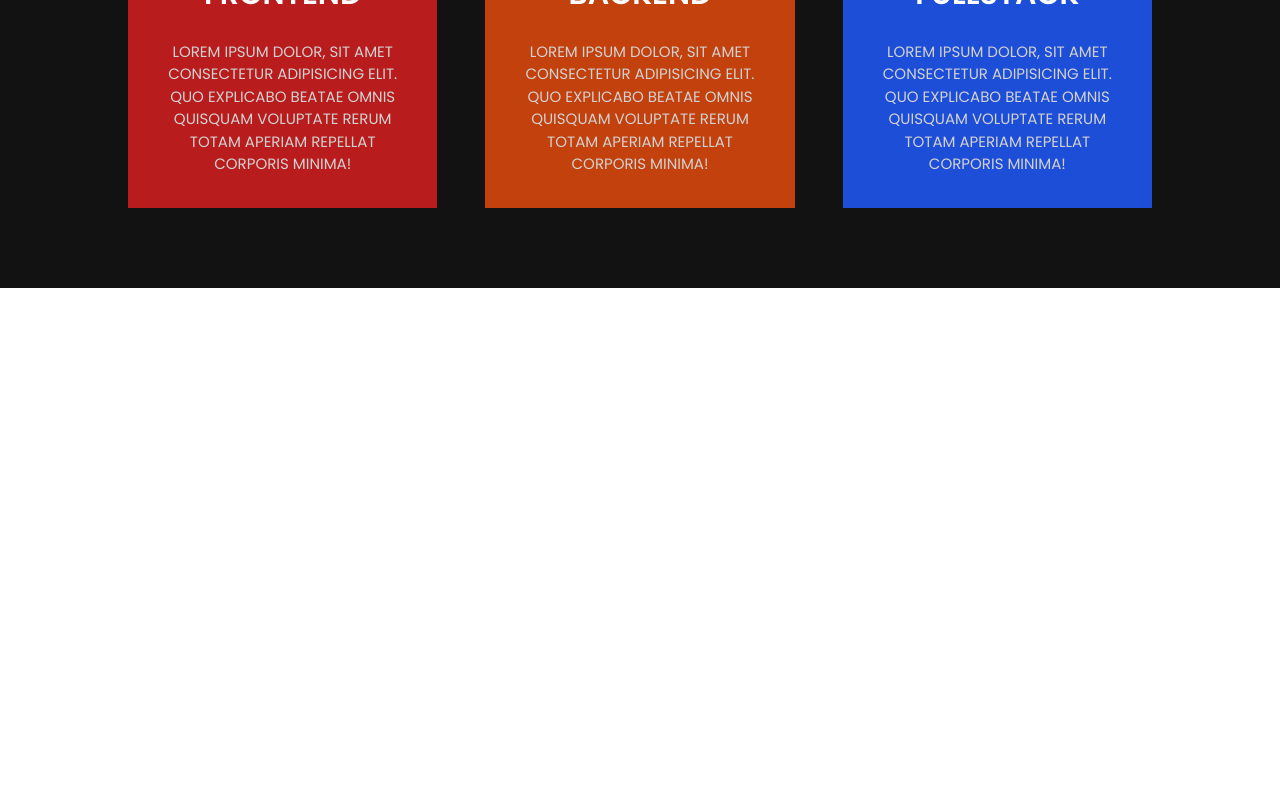
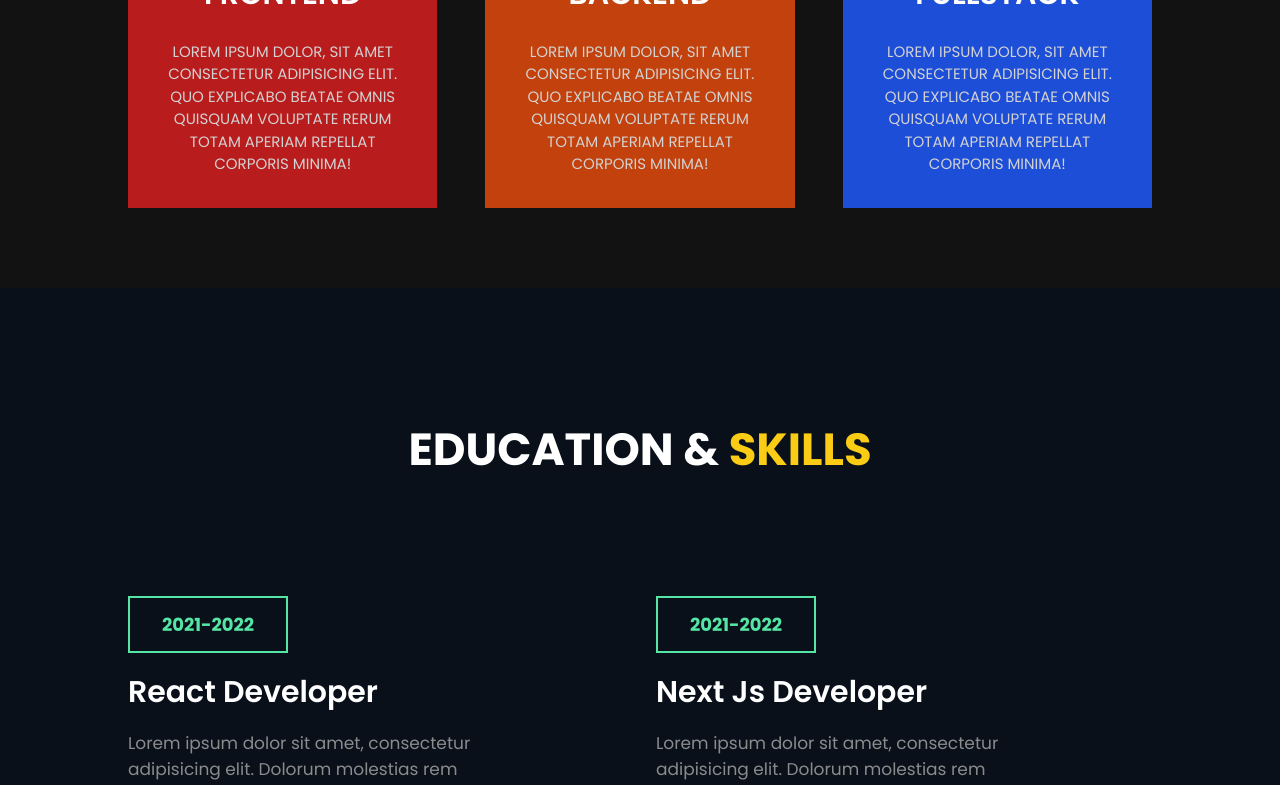
Before and after one commit to Rashmika-Jayarathna/portfolio, a Next.js app: page / in a window 1280 px wide. Shown: the part 2000-2785 px from the top of the page. Before the commit the page ends 2288 px from the top, so only its background shows below. Built offline with nearby package versions, Linux system fonts and the light colour scheme.

Commit message:
Added Education and skills section

```diff
--- /dev/null
+++ b/components/Skills.tsx
@@ -0,0 +1,26 @@
+import React from 'react'
+import SkillsItem from './SkillsItem'
+import SkillsLanguage from './SkillsLanguage'
+
+const Skills = () => {
+  return (
+    <div className='pt-[4rem] md:pt-[8rem] pb-[5rem] bg-[#09101a] '>
+        <h1 className='heading'>Education & <span className='text-yellow-400'>Skills</span></h1>
+        <div className='w-[80%] mx-auto pt-[4rem] md:pt-[8rem] grid grid-cols-1 md:grid-cols-2 gap-[2rem] items-center'>
+            <div>
+                <SkillsItem title="React Developer" year="2021-2022"/>
+                <SkillsItem title="MERN Stack Developer" year="2022-2023"/>
+                <SkillsLanguage skill1="html" skill2="css" skill3="javascript" level1="w-[91%]" level2="w-[88%]" level3="w-[80%]"/>
+            </div>
+            <div>
+                <SkillsItem title="Next Js Developer" year="2021-2022"/>
+                <SkillsItem title="Node Js Developer" year="2022-2023"/>
+                <SkillsLanguage skill1="React Js" skill2="Next Js" skill3="TypeScript" level1="w-[81%]" level2="w-[78%]" level3="w-[60%]"/>
+            </div>
+        </div>
+    </div>
+
+  )
+}
+
+export default Skills
--- /dev/null
+++ b/components/SkillsItem.tsx
@@ -0,0 +1,26 @@
+import React from "react";
+
+interface Props {
+  title: string;
+  year: string;
+}
+
+const SkillsItem = ({ title, year }: Props) => {
+  return (
+    <div className="mb-[4rem] md:mb-[8rem] ">
+      <span className="px-[2rem] text-[#55e6a5] py-[0.9rem] font-bold text-[18px] border-[2px] border-[#55e6a5] ">
+        {year}
+      </span>
+      <h1 className="mt-[2rem] capitalize font-semibold mb-[1rem] text-[20px] sm:text-[25px] md:text-[30px] text-white">
+        {title}
+      </h1>
+      <p className="text-[#aaaaaa] font-normal w-[80%] text-[17px] opacity-80 ">
+        Lorem ipsum dolor sit amet, consectetur adipisicing elit. Dolorum
+        molestias rem voluptatum optio dicta necessitatibus illum fugit facilis
+        vel voluptate.
+      </p>
+    </div>
+  );
+};
+
+export default SkillsItem;
--- /dev/null
+++ b/components/SkillsLanguage.tsx
@@ -0,0 +1,40 @@
+import React from 'react'
+
+interface Props {
+  skill1: string;
+  skill2: string;
+  skill3: string;
+  level1: string;
+  level2: string;
+  level3: string;
+}
+
+const SkillsLanguage = ({skill1,skill2,skill3,level1,level2,level3}:Props) => {
+  return (
+    <div>
+      <div className='relative mb-[3rem] '>
+        <h1 className='p-5 w-[100%] uppercase bg-gray-800 rounded-sm text-white text-[20px] font-bold' >
+          {skill1}
+        </h1>
+        <span className={`${level1} bottom-0 h-[6px] absolute bg-[#55e6a5] `}></span>
+
+      </div>
+      <div className='relative mb-[3rem] '>
+        <h1 className='p-5 w-[100%] uppercase bg-gray-800 rounded-sm text-white text-[20px] font-bold' >
+          {skill2}
+        </h1>
+        <span className={`${level2} bottom-0 h-[6px] absolute bg-[#55e6a5] `}></span>
+
+      </div><div className='relative mb-[3rem] '>
+        <h1 className='p-5 w-[100%] uppercase bg-gray-800 rounded-sm text-white text-[20px] font-bold' >
+          {skill3}
+        </h1>
+        <span className={`${level3} bottom-0 h-[6px] absolute bg-[#55e6a5] `}></span>
+
+      </div>
+
+    </div>
+  )
+}
+
+export default SkillsLanguage
--- a/pages/index.tsx
+++ b/pages/index.tsx
@@ -3,6 +3,7 @@ import Hero from '@/components/Hero'
 import MobileNav from '@/components/MobileNav'
 import Nav from '@/components/Nav'
 import Services from '@/components/Services'
+import Skills from '@/components/Skills'
 import React, { useState } from 'react'
 
 const HomePage = () => {
@@ -28,7 +29,7 @@ const HomePage = () => {
           {/* Services */}
           <Services />
           {/* Skills */}
-
+          <Skills />
         </div>
       </div>
     </div>
```
